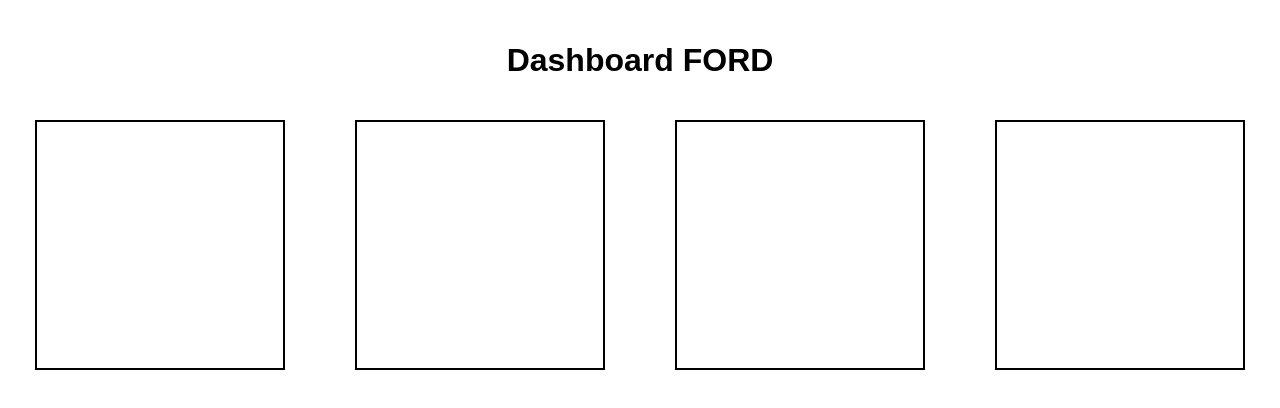
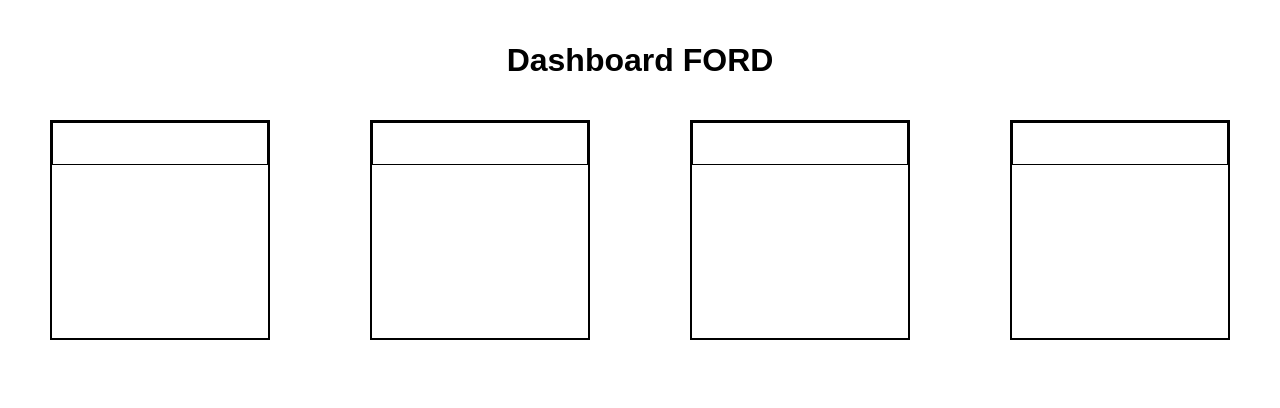
Before and after one commit to juancosta0/Desafio_angular_senai, an Angular app in the folder front/: page /dashboard in a window 1280 px wide. Shown: the top 408 px of the page. Built offline with nearby package versions, Linux system fonts and the light colour scheme.

Commit message:
Complementando

```diff
--- a/front/src/app/component/dashboard/dashboard.component.css
+++ b/front/src/app/component/dashboard/dashboard.component.css
@@ -19,7 +19,13 @@ body{
 }
 
 .cards{
-    height: 250px;
-    width: 250px;
+    height: 220px;
+    width: 220px;
     border: 2px solid black;
 }
+
+.cards-individual{
+    width: 100%;
+    height: 20%;
+    border: 1px solid black;
+}
--- a/front/src/app/component/dashboard/dashboard.component.html
+++ b/front/src/app/component/dashboard/dashboard.component.html
@@ -1,10 +1,10 @@
 <body>
     <div class="titulo"><h1>Dashboard FORD</h1></div>
     <div class="card">
-        <div class="cards"></div>
-        <div class="cards"></div>
-        <div class="cards"></div>
-        <div class="cards"></div>
+        <div class="cards"><div class="cards-individual"></div></div>
+        <div class="cards"><div class="cards-individual"></div></div>
+        <div class="cards"><div class="cards-individual"></div></div>
+        <div class="cards"><div class="cards-individual"></div></div>
     </div>
     <div class="imagem"></div>
     <div class="tabela"></div>
```
